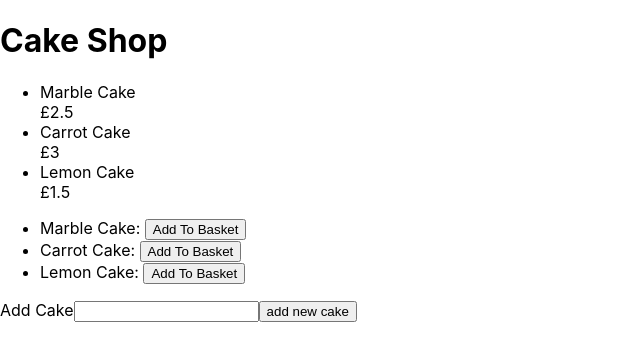
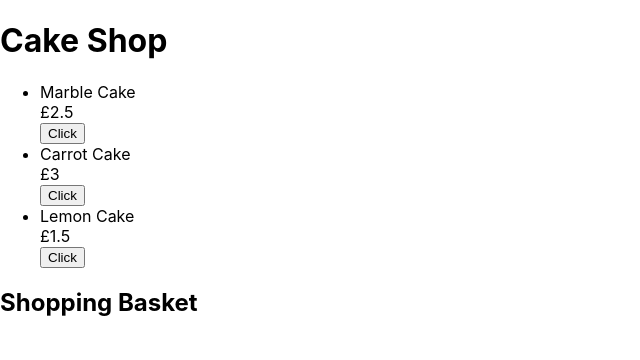
Before and after one commit to adammac87/e_commerce_lab, a React (Create React App) app: page /ShoppingBasket in a window 1280 px wide. Shown: the top 360 px of the page, without its empty margins (0-640 px from the left). Built offline with nearby package versions, Linux system fonts and the light colour scheme.

Commit message:
final commit

```diff
--- a/src/components/CakeItem.js
+++ b/src/components/CakeItem.js
@@ -1,15 +1,23 @@
 
 import React from "react";
 
-const CakeItem = ({cake}) => {
+
+
+const CakeItem = ({cake, addToBasket}) => {
+    const handleClick = () => {
+        console.log(cake.id)
+        addToBasket(cake.id)
+    }
     return (
+        <>
         <li>
         {cake.name}
         <br></br>
         £{cake.price}
 
-
         </li>
+        <button onClick={handleClick}>Click</button>
+        </>
     )
 }
 
--- a/src/components/CakeList.js
+++ b/src/components/CakeList.js
@@ -1,10 +1,10 @@
 import React from "react";
 import CakeItem from "./CakeItem";
 
-const CakeList = ({cakes}) => {
+const CakeList = ({cakes, addToBasket}) => {
     const cakeItems = cakes.map((cake) => {
         return (
-            <CakeItem cake={cake} key={cake.id}/>
+            <CakeItem cake={cake} addToBasket={addToBasket} key={cake.id}/>
         );
     });
 
--- a/src/components/ShoppingBasket.js
+++ b/src/components/ShoppingBasket.js
@@ -1,5 +1,25 @@
 
 import React from "react";
+import CakeList from "./CakeList";
 
 
-const
+const shoppingBasket = ({cakesInBasket, }) => {
+
+    return (
+        <>
+        <h2>Shopping Basket</h2>
+        <ul>
+        {cakesInBasket.map(cake => {
+            return (
+                <li> {cake.name}</li>
+
+            )
+        })}
+
+
+        </ul>
+        </>
+    )
+
+}
+ export default shoppingBasket;
--- a/src/container/CakeContainer.js
+++ b/src/container/CakeContainer.js
@@ -1,8 +1,12 @@
 import React, {useState, useEffect} from "react";
 import CakeList from "../components/CakeList";
-// import CakeItem from "../components/CakeItem";
+import ShoppingBasket from "../components/ShoppingBasket";
+import CakeItem from "../components/CakeItem";
+
 
 const CakeContainer = () => {
+    const [basket, setBasket] = useState([]);
+    const [addedCake, setAddedCake] = useState ([])
     const [cakes, setCakes] = useState([
         {
             id: 1,
@@ -24,31 +28,31 @@ const CakeContainer = () => {
         }
     ])
 
-    const [newCake, setNewCake] = useState("")
+    // const [newCake, setNewCake] = useState("")
 
-    const handleCakeNameChange = (e) => {
-        setNewCake(e.target.value)
+    // const handleCakeNameChange = (e) => {
+    //     setNewCake(e.target.value)
 
-    }
+    // }
 
 
 
 
-    const addCake = (e) => {
-        e.prevent()
-        const copyCake = [...cakes]
-        copyCake.push({name: newCake})
-        setCakes(copyCake)
-        setNewCake("")
+    // const addCakeList = (e) => {
+    //     e.prevent()
+    //     const copyCake = [...cakes]
+    //     copyCake.push({name: newCake})
+    //     setCakes(copyCake)
+    //     setNewCake("")
+    // }
+    const addToBasket = (itemID) => {
+        console.log(itemID)
+        const updatedBasket = [...basket];
+        updatedBasket.push(itemID);
+        setBasket(updatedBasket);
+
     }
-    const addCakeList = cakes.map((cake, index) => {
-        return (
-        <li key={index}>
-        <span>{cake.name}</span>
-         : <button onClick={() =>
-            toDoDone(index)}>Add To Basket</button>
-        </li>)
-    });
+    ;
 
 
     const toDoDone= (index) => {
@@ -57,17 +61,24 @@ const CakeContainer = () => {
       setCakes(copyCake)
     }
 
+    const cakesInBasket = basket.map(id => {
+        return cakes.find((cake) => cake.id === id)
+    })
+
     return (
         <>
-        <CakeList cakes={cakes}/>
-        <ul>{addCakeList}</ul>
+        <CakeList cakes={cakes} addToBasket={addToBasket}/>
+        <ShoppingBasket cakesInBasket={cakesInBasket}/>
+        {/* <ul>{addCakeList}</ul> */}
 
-        <form onSubmit = {addCake}>
+
+        {/* <form onSubmit = {addCake}>
         <label htmlFor="new-to-do">Add Cake</label>
         <input type="text" id = "new-cake" value ={newCake}
         onChange = {handleCakeNameChange}/>
         <input type ='submit' value='add new cake'/>
-      </form>
+      </form> */}
+
       </>
     )
 
```
